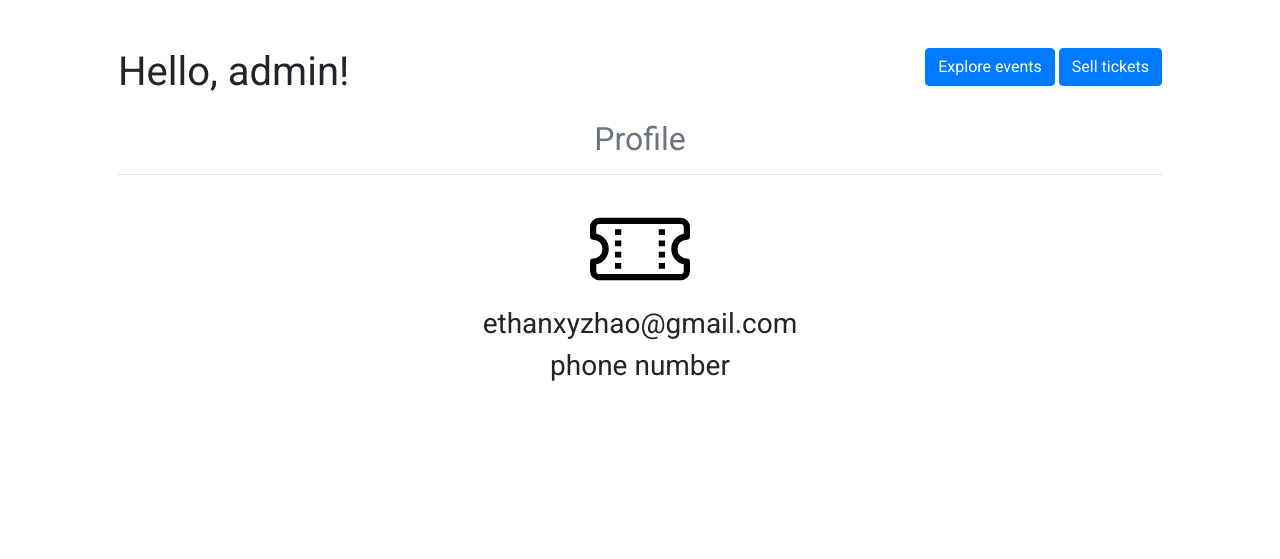
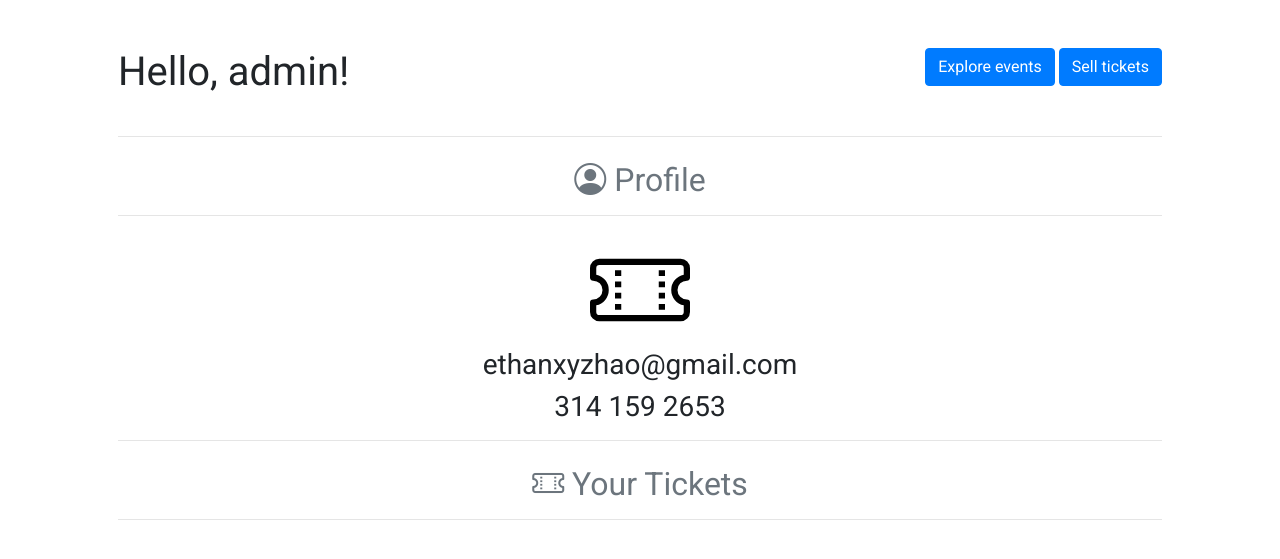
Before and after one commit to PennSpark/fa21-blue-penn-tix, a Django app: page /profile/ in a window 1280 px wide. Shown: the part 70-629 px from the top of the page. Run offline with Django 3.2, Linux system fonts and the light colour scheme; a user stored in the database is signed in; data comes from the database, SQL or seed files in the repository; both versions use the stored data as it was after the commit; some libraries are stand-ins or nearby versions.

Commit message:
profile formatting

```diff
--- a/main/templates/profile.html
+++ b/main/templates/profile.html
@@ -28,18 +28,29 @@
     </div>
 </div>
 
+
 <div class="form">
-    <h2 class="text-center text-muted">Profile</h2>
+    <hr class="mb-4">
+    <h2 class="text-center text-muted"><i class="bi bi-person-circle"></i> Profile</h2>
     <hr class="mb-4">
     <img src="{% static 'css/ticket.svg' %}" width="100" height="100" class="mx-auto d-block" alt="">
     <h1 class="text-center">{{ user.first_name }} {{ user.last_name }}</h1>
     <h3 class="text-center">{{ user.email }}</h3>
-    <h3 class="text-center" contentEditable="true">phone number</h3>
-    {% for ticket in user.tickets %}
-    Selling {{ ticket.quantity }} {{ ticket.event }} ticket(s) at ${{ticket.price}} each<br />
-    {% endfor %}
-
-
+    <h3 class="text-center">314 159 2653</h3>
+    <hr class="mb-4">
+    <h2 class="text-center text-muted"><i class ="bi bi-ticket-perforated"></i> Your Tickets</h2>
+    <hr class="mb-4">
+    <div class="shadow-sm bg-white rounded">
+        {% for ticket in user.tickets %}
+        <a href="#" class="list-group-item list-group-item-action">
+          <div class="d-flex w-100 justify-content-between">
+            <h5 class="mb-1">{{ ticket.event }}</h5>
+            <h5 class="text-muted">price: ${{ticket.price}}</h5>
+          </div>
+          <p class="mb-1">quantity: {{ticket.quantity}}</p>
+        </a>
+        {% endfor %}
+    </div>
 
 </div>
 
```
Also changed, not shown: db.sqlite3.
